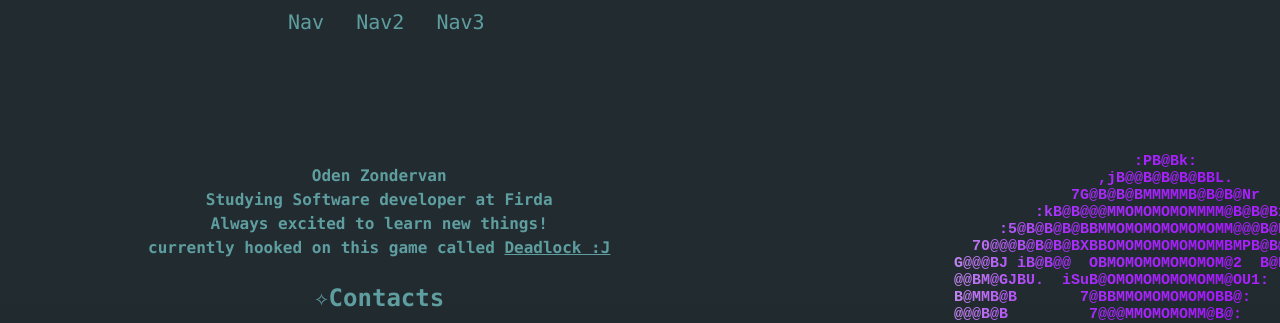
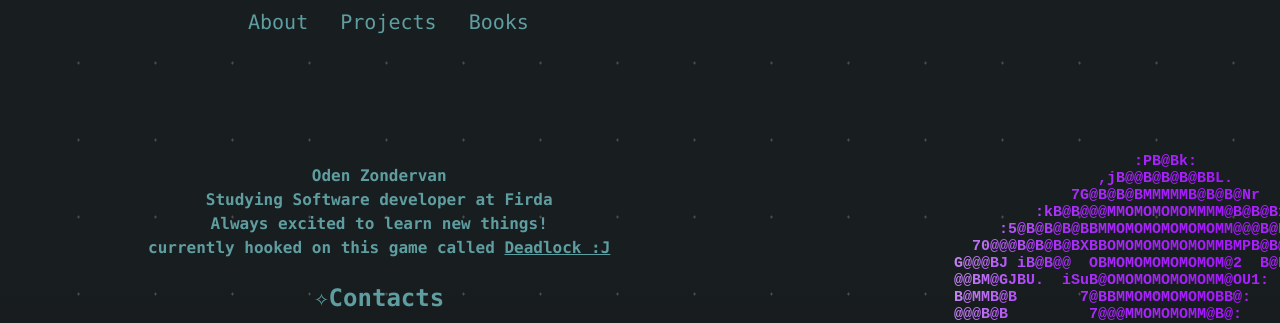
Before and after one commit to OdenZondervanheh/Portfolio-website, a plain HTML site: page index.html in a window 1280 px wide. Shown: the top 323 px of the page. Drawn offline with Linux system fonts and the light colour scheme.

Commit message:
radial gradient background

```diff
--- a/index.css
+++ b/index.css
@@ -1,11 +1,23 @@
+    html {
+        background:-moz-linear-gradient(top, #1d2224 30%, #050606);
+        background:-webkit-linear-gradient(top, #181d20 30%, #080a0a);
+    }
+
     body {
         font-family: ui-monospace, SFMono-Regular, Menlo, Monaco, Consolas, "Liberation Mono", "Courier New", monospace;
         padding: 40px;
         min-height: 100vh;
-        background:-moz-linear-gradient(top, #222c30 30%, #141819);
-        background:-webkit-linear-gradient(top, #222c30 30%, #141819);
-        /* overflow: hidden; */
+        background-image: radial-gradient(#4b4b4b 1.2px, transparent 0);
+        background-size: 77px 77px;
+        overflow: hidden;
+        animation: AnimateGrid 10s ease infinite reverse;
     }
+
+    @keyframes AnimateGrid {
+        0% { background-position: 0% 50%;}
+        50% { background-position: 100% 50%; }
+  100% { background-position: 0% 50%; }
+     }
 
     ::-webkit-scrollbar {
         display: none;
@@ -20,7 +32,7 @@
         margin: 100px;
     }
 
-    .pieter {
+    .ascii {
         position: absolute;
         justify-content: right;
         font-size: 15px;
@@ -96,6 +108,6 @@
     .navlink {
         margin: 10px;
         text-decoration: none;
-        left: 230px;
+        left: 190px;
         position: relative;
     }
--- a/index.html
+++ b/index.html
@@ -9,14 +9,15 @@
 </head>
 <section>
     <nav class="navigation">
-        <a class="navlink" href="#">Nav</a>
-        <a class="navlink" href="#">Nav2</a>
-        <a class="navlink" href="#">Nav3</a>
+        <a class="navlink" href="">About</a>
+        <a class="navlink" href="#">Projects</a>
+        <a class="navlink" href="#">Books</a>
     </nav>
 </section>
 <body>
-    <div class="pieter">
-        <pre><b>
+    <div class="ascii">
+        <b>
+            <pre>
                           :PB@Bk:
                       ,jB@@B@B@B@BBL.
                    7G@B@B@BMMMMMB@B@B@Nr
@@ -42,7 +43,8 @@
                    :0 r@B@  B@@ .@B@: P:
                        vMB :@B@ :BO7
                            ,B@B
-        </pre></b>
+            </pre>
+        </b>
     </div>
     <div class="Header">
         <p><b>
@@ -56,6 +58,7 @@
             <a href="https://www.youtube.com/watch?v=kJeZOGs8vgs" target="_blank" class="a"> Deadlock :J</a>
         </b></p>
     <h2>✧Contacts</h2>
+    <div class="radgradient"></div>
     <div class="Contact-section">
         <a href="https://www.linkedin.com/in/oden-zondervan-0451212b5/" target="_blank" class="social-btn">
                 <svg width="36" height="36" viewBox="0 0 24 24" fill="currentColor">
```
